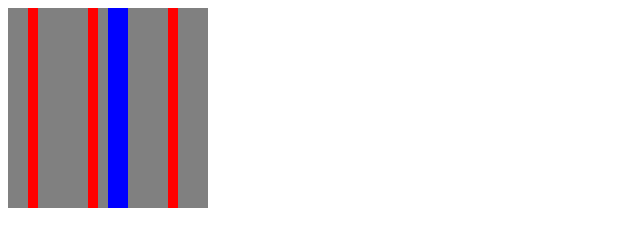
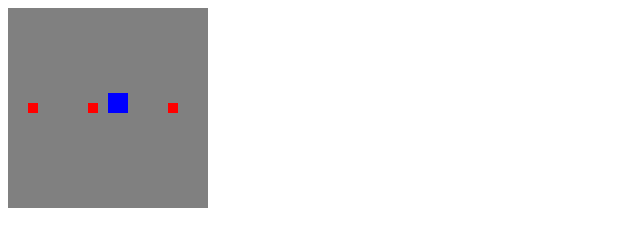
Before and after one commit to amaan19/space-scrabble-, a website with bundled scripts: page index.html in a window 1280 px wide. Shown: the whole page, without its empty margins (0-640 px from the left). Built offline with nearby package versions, Linux system fonts and the light colour scheme.

Commit message:
Modular approach to the game with physics, renderer and game objects

```diff
--- a/index.html
+++ b/index.html
@@ -1,13 +1,13 @@
 <html lang="en">
-<head>
-    <meta charset="UTF-8">
-    <meta name="viewport" content="width=device-width, initial-scale=1.0">
-    <meta http-equiv="X-UA-Compatible" content="ie=edge">
+  <head>
+    <meta charset="UTF-8" />
+    <meta name="viewport" content="width=device-width, initial-scale=1.0" />
+    <meta http-equiv="X-UA-Compatible" content="ie=edge" />
     <title>Document</title>
-</head>
+  </head>
 
-<body>
-    <canvas id='game-layer' width='200' height="200"></canvas>
-    <script defer src='src/index.ts'></script>
-</body>
+  <body>
+    <canvas id="game-layer" width="200" height="200"></canvas>
+    <script defer src="src/index-right.ts"></script>
+  </body>
 </html>
--- /dev/null
+++ b/src/index-right.ts
@@ -0,0 +1,129 @@
+// Game Entities
+
+// Player Object
+
+function Player(x, y) {
+  this.x = x;
+  this.y = y;
+  this.width = 20;
+  this.height = 20;
+  this.direction = -1;
+}
+
+Player.prototype.update = function() {
+  if (this.y <= 0 || this.y + this.height >= game.gameFieldHeight()) {
+    this.direction *= -1;
+  }
+};
+
+//Enemy Object
+function Enemy(x, y) {
+  this.x = x;
+  this.y = y;
+  this.width = 10;
+  this.height = 10;
+  this.direction = 1;
+}
+Enemy.prototype.update = function() {
+  if (this.y <= 0 || this.y + this.height >= game.gameFieldHeight()) {
+    this.direction *= -1;
+  }
+};
+
+//Renderer Object
+
+let renderer = (function() {
+  function _drawEnemy(context, enemy) {
+    context.fillStyle = "red";
+    context.fillRect(enemy.x, enemy.y, enemy.width, enemy.height);
+  }
+
+  function _drawPlayer(context, player) {
+    context.fillStyle = "blue";
+    context.fillRect(player.x, player.y, player.width, player.height);
+  }
+
+  function _render() {
+    let canvas = document.querySelector("#game-layer");
+    let context = canvas.getContext("2d");
+
+    context.fillStyle = "gray";
+    context.fillRect(0, 0, canvas.width, canvas.height);
+
+    let i;
+    let entity;
+    let entities = game.entities();
+
+    for (i = 0; i < entities.length; i++) {
+      entity = entities[i];
+
+      if (entity instanceof Enemy) {
+        _drawEnemy(context, entity);
+      } else if (entity instanceof Player) {
+        _drawPlayer(context, entity);
+      }
+    }
+  }
+
+  return {
+    render: _render
+  };
+})();
+
+//Physics object
+
+let physics = (function() {
+  function _update() {
+    let i;
+    let entities = game.entities();
+
+    for (i = 0; i < entities.length; i++) {
+      entities[i].y += entities[i].direction;
+    }
+  }
+
+  return {
+    update: _update
+  };
+})();
+
+//Game object
+
+let game = (function() {
+  let _gameFieldHeight = 200;
+  let _entities = [];
+
+  function _start() {
+    _entities.push(new Player(100, 175));
+    _entities.push(new Enemy(20, 25));
+    _entities.push(new Enemy(80, 25));
+    _entities.push(new Enemy(160, 25));
+
+    window.requestAnimationFrame(this.update.bind(this));
+  }
+
+  function _update() {
+    physics.update();
+
+    let i;
+    for (i = 0; i < _entities.length; i++) {
+      _entities[i].update();
+    }
+
+    renderer.render();
+
+    window.requestAnimationFrame(this.update.bind(this));
+  }
+
+  return {
+    start: _start,
+    update: _update,
+    entities: function() {
+      return _entities;
+    },
+    gameFieldHeight: function() {
+      return _gameFieldHeight;
+    }
+  };
+})();
+game.start();
--- a/src/index.ts
+++ /dev/null
@@ -1,81 +0,0 @@
-let canvas = document.querySelector('#game-layer');
-let context = canvas.getContext('2d');
-
-context.fillStyle = 'gray';
-context.fillRect(0, 0, canvas.width, canvas.height);
-// context.fillStyle = 'red';
-// context.fillRect(5, 5, 10, 15);
-
-// context.fillStyle = 'blue';
-// context.fillRect(25, 25, 20, 20);
-
-// context.fillStyle = 'green';
-// context.fillRect(55, 55, 20, 40);
-
-function Player(x, y) {
-	this.x = x;
-	this.y = y;
-	this.width = 20;
-	this.height = 20;
-	this.direction = -1;
-}
-
-Player.prototype.draw = function() {
-	context.fillStyle = 'blue';
-	context.fillRect(this.x, this.y, this.width, this.height);
-};
-
-Player.prototype.update = function() {
-	this.y = this.y + this.direction;
-	if (this.y <= 0 || this.y + this.height >= canvas.height) {
-		this.direction *= -1;
-	}
-};
-
-function Enemy(x, y) {
-	this.x = x;
-	this.y = y;
-	this.width = 10;
-	this.height = 10;
-	this.direction = 1;
-}
-
-Enemy.prototype.draw = function() {
-	context.fillStyle = 'red';
-	context.fillRect(this.x, this.y, this.width, this.height);
-};
-
-Enemy.prototype.update = function() {
-	this.y = this.y + this.direction;
-	if (this.y <= 0 || this.y + this.height >= canvas.height) {
-		this.direction *= -1;
-	}
-};
-
-let player = new Player(100, 175);
-let enemy1 = new Enemy(20, 25);
-let enemy2 = new Enemy(80, 25);
-let enemy3 = new Enemy(160, 25);
-
-function frameUpdate() {
-	player.update();
-	player.draw();
-
-	enemy1.update();
-	enemy1.draw();
-
-	enemy2.update();
-	enemy2.draw();
-
-	enemy3.update();
-	enemy3.draw();
-
-	window.requestAnimationFrame(frameUpdate);
-}
-
-frameUpdate();
-
-// player.draw();
-// enemy1.draw();
-// enemy2.draw();
-// enemy3.draw();
```
Also changed, not shown: src/index-wrong.ts (added, +77 -0 lines).
